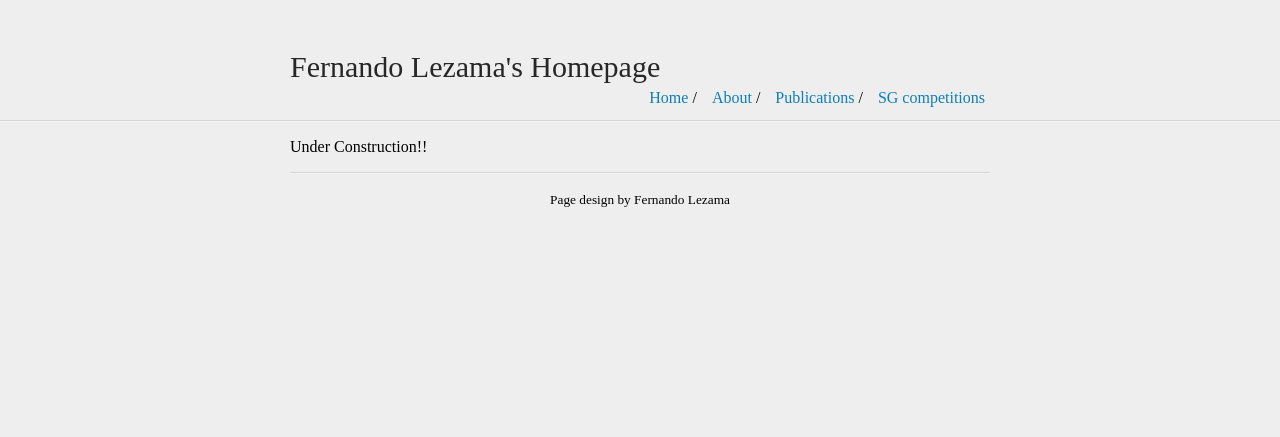
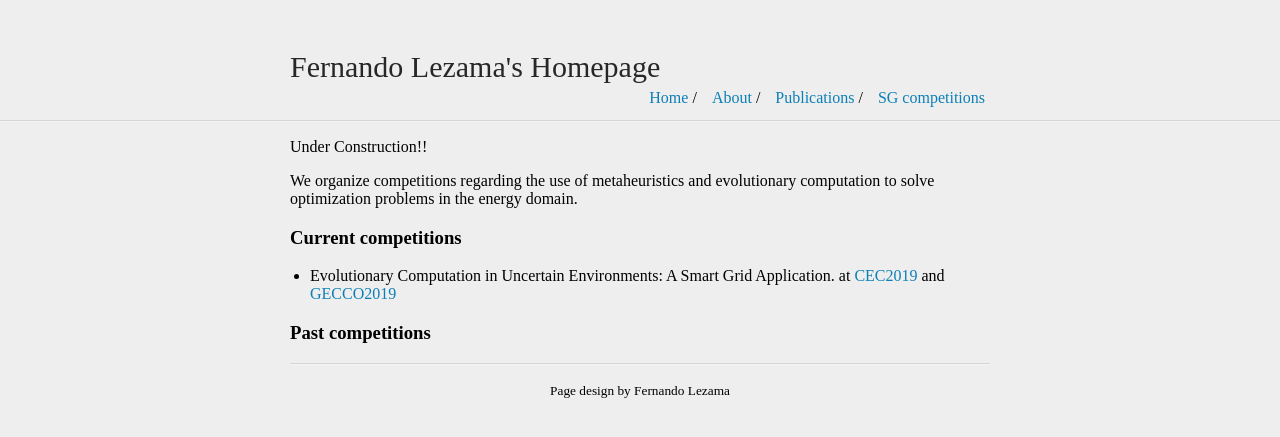
Before and after one commit to fernandolezama/fernandolezama.github.io, a Jekyll site: the page built from sgcomp.md, in a window 1280 px wide. Shown: the top 437 px of the page. Built offline with Jekyll 4.4.1, drawn with Linux system fonts in a browser that asks for light colours; our own code applies the rules of GitHub Pages for plain Markdown files.

Commit message:
Update sgcomp.md

```diff
--- a/sgcomp.md
+++ b/sgcomp.md
@@ -1 +1,9 @@
 Under Construction!!
+
+We organize competitions regarding the use of metaheuristics and evolutionary computation to solve optimization problems in the energy domain.
+
+### Current competitions
+
+* Evolutionary Computation in Uncertain Environments: A Smart Grid Application. at [CEC2019](http://cec2019.org/programs/competitions.html#cec-05) and [GECCO2019](https://gecco-2019.sigevo.org/index.html/Competitions#id_Evolutionary%20Computation%20in%20Uncertain%20Environments:%20A%20Smart%20Grid%20Application)
+
+### Past competitions
```
